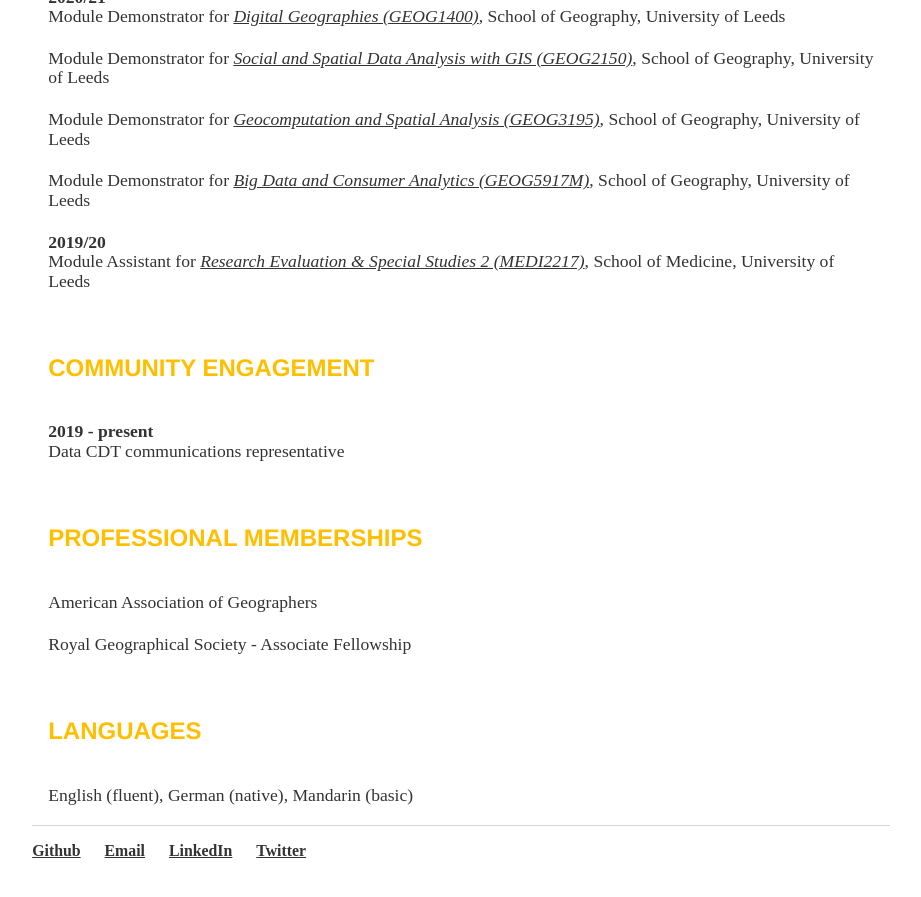
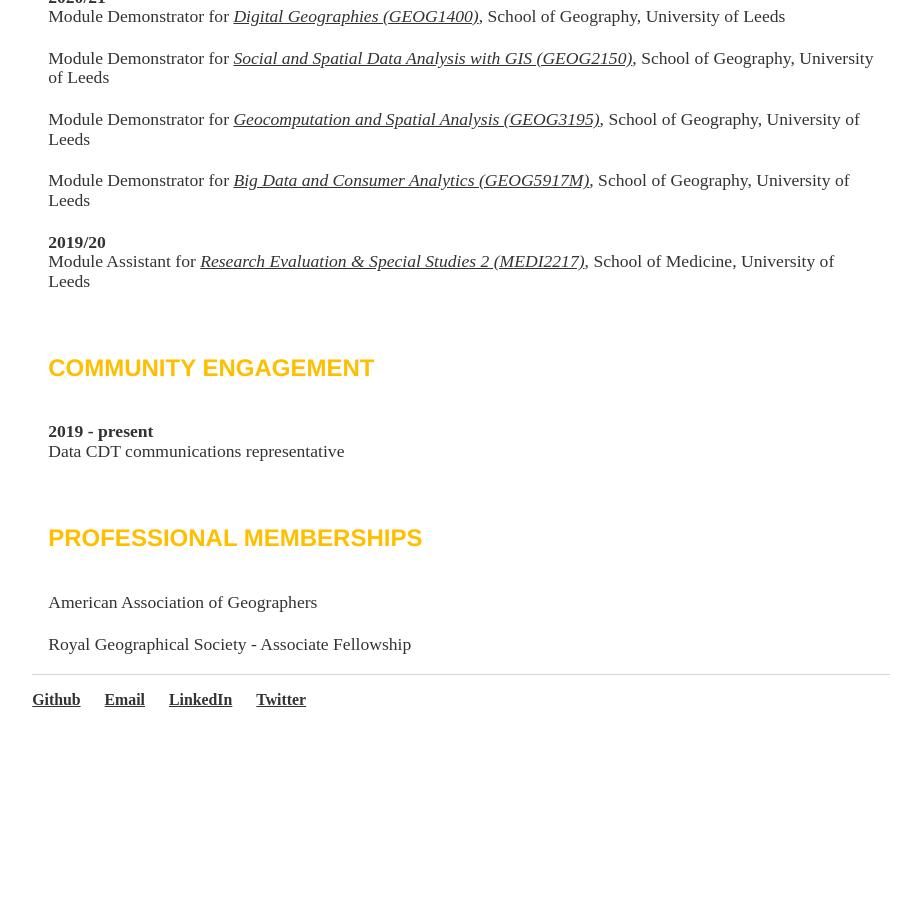
Before and after one commit to lena-kilian/lena-kilian.github.io, a Jekyll site: the page built from cv/index.md, in a window 1280 px wide and 900 px high, scrolled down 2067 px. Shown: the top 897 px of the window, without its empty margins (179-1100 px from the left). Built offline with Jekyll 4.4.1, drawn with Linux system fonts in a browser that asks for light colours; our own code applies the rules of GitHub Pages for plain Markdown files; after the commit the page ends 2816 px from its top, so only the background shows below that.

Commit message:
Update index.md

```diff
--- a/cv/index.md
+++ b/cv/index.md
@@ -96,9 +96,3 @@ Data CDT communications representative
 American Association of Geographers
 
 Royal Geographical Society - Associate Fellowship
-
-|
-
-### LANGUAGES
-English (fluent), German (native), Mandarin (basic)
-<br/>
```
